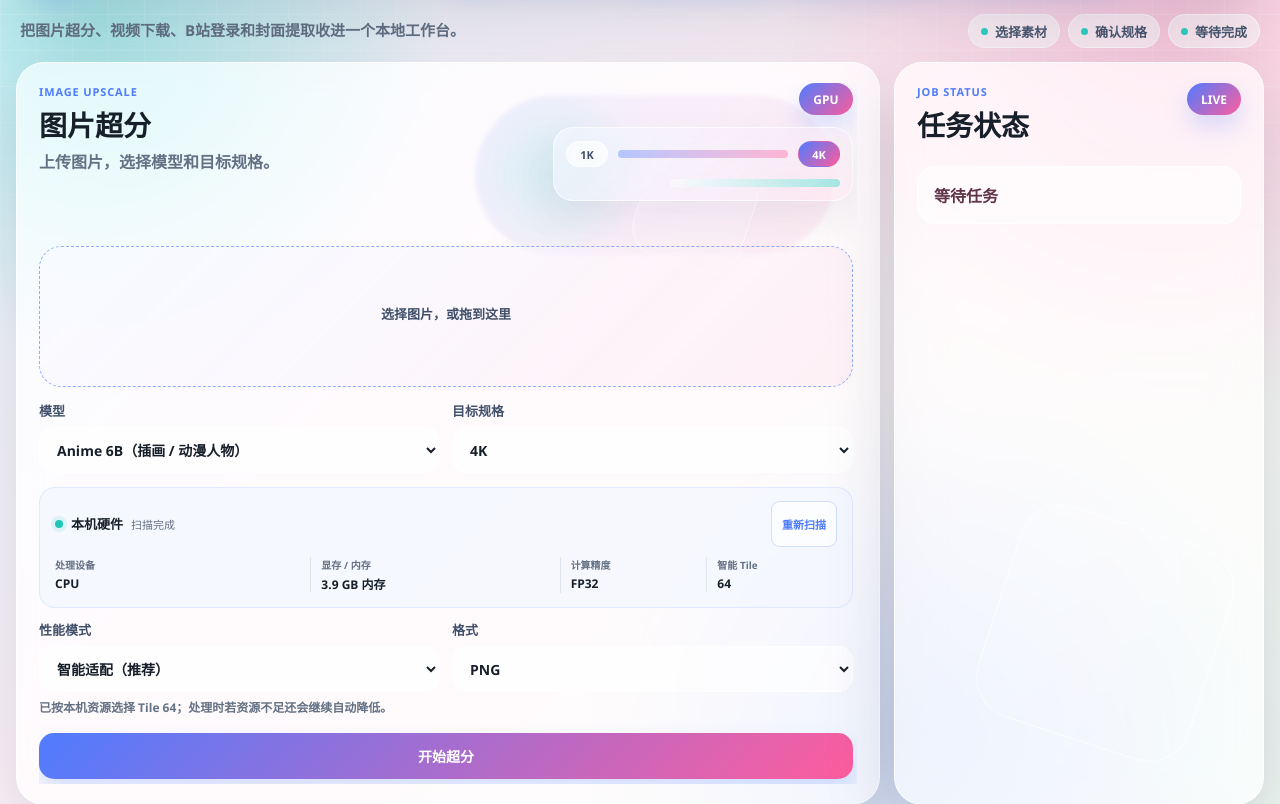
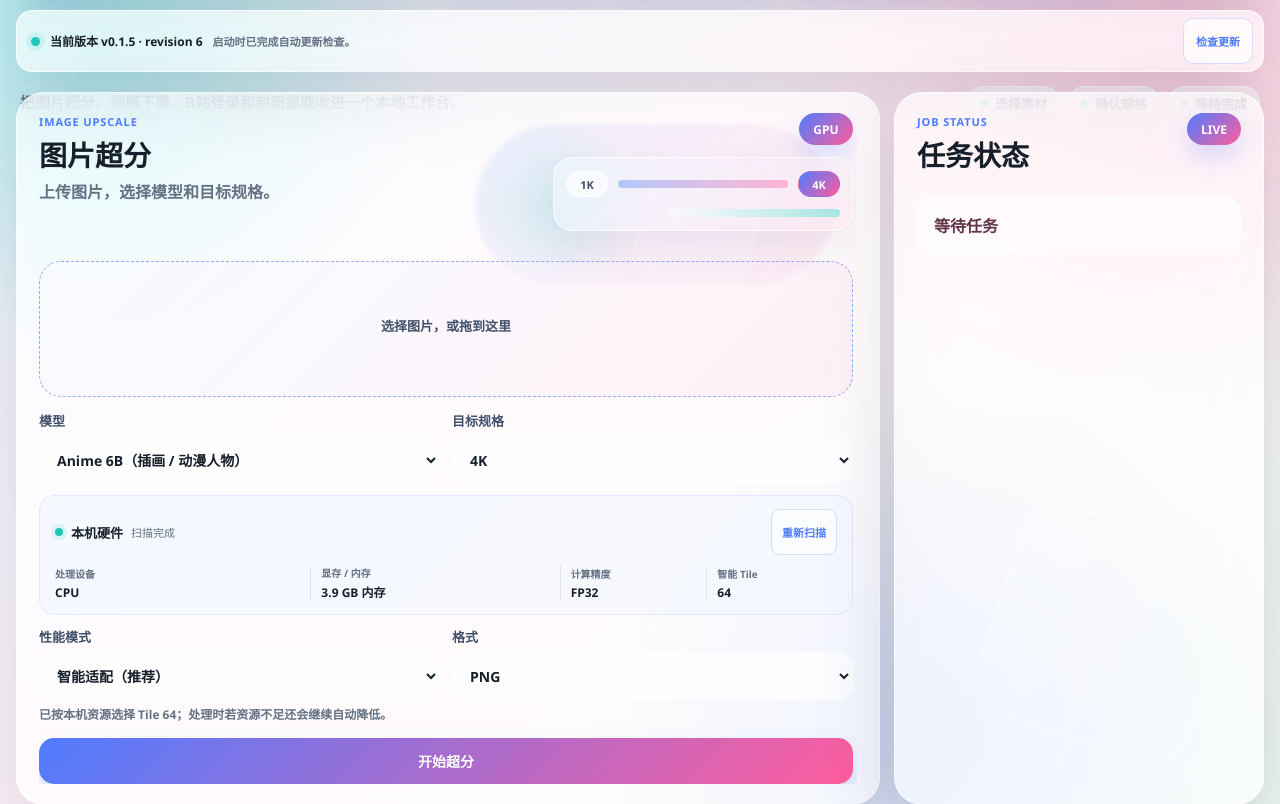
Before and after one commit to 3Takagi/audio-video-tool, a FastAPI app: page / in a window 1280 px wide. Shown: the part 94-898 px from the top of the page. Run offline with FastAPI, Linux system fonts and the light colour scheme; some libraries are stand-ins or nearby versions.

Commit message:
Add update status and manual check (#4)
Co-authored-by: L <L@users.noreply.github.com>

```diff
--- a/app-version.json
+++ b/app-version.json
@@ -1,6 +1,6 @@
 {
   "schema": 1,
-  "revision": 5,
-  "version": "0.1.4",
+  "revision": 6,
+  "version": "0.1.5",
   "minimum_shell_version": "0.1.0"
 }
--- a/app.py
+++ b/app.py
@@ -125,6 +125,28 @@ PROCESS_LOCK = threading.Lock()
 JOB_PROCESSES: dict[str, subprocess.Popen] = {}
 HARDWARE_LOCK = threading.Lock()
 HARDWARE_CACHE: dict | None = None
+UPDATE_LOCK = threading.Lock()
+
+
+def read_app_version() -> dict:
+    for version_file in (ROOT / "app-version.json", APP_DIR / "app-version.json"):
+        if version_file.exists():
+            try:
+                return json.loads(version_file.read_text(encoding="utf-8-sig"))
+            except (OSError, json.JSONDecodeError):
+                continue
+    return {"version": "unknown", "revision": 0}
+
+
+def latest_update_log_line() -> str:
+    log_file = ROOT / "logs" / "update.log"
+    if not log_file.exists():
+        return ""
+    try:
+        lines = [line.strip() for line in log_file.read_text(encoding="utf-8-sig", errors="replace").splitlines() if line.strip()]
+        return lines[-1] if lines else ""
+    except OSError:
+        return ""
 
 
 def detect_upscale_hardware(force: bool = False) -> dict:
@@ -1666,3 +1688,66 @@ def system_capabilities(refresh: bool = False) -> JSONResponse:
             }
         }
     )
+
+
+@app.get("/api/system/update/status")
+def update_status() -> JSONResponse:
+    version = read_app_version()
+    return JSONResponse(
+        {
+            "version": version.get("version", "unknown"),
+            "revision": int(version.get("revision") or 0),
+            "last_result": latest_update_log_line(),
+        }
+    )
+
+
+@app.post("/api/system/update/check")
+def check_for_updates() -> JSONResponse:
+    updater = ROOT / "patch-update.ps1"
+    if os.name != "nt" or not updater.exists():
+        raise HTTPException(status_code=503, detail="当前运行方式不支持自动更新。")
+
+    if not UPDATE_LOCK.acquire(blocking=False):
+        raise HTTPException(status_code=409, detail="更新检查正在进行中。")
+    try:
+        before = read_app_version()
+        env = {**os.environ, "AV_TOOL_SHELL_VERSION": os.environ.get("AV_TOOL_SHELL_VERSION", "0.1.0")}
+        result = subprocess.run(
+            [
+                "powershell.exe",
+                "-NoProfile",
+                "-ExecutionPolicy",
+                "Bypass",
+                "-File",
+                str(updater),
+                "-Root",
+                str(ROOT),
+            ],
+            cwd=str(ROOT),
+            env=env,
+            capture_output=True,
+            text=True,
+            encoding="utf-8",
+            errors="replace",
+            timeout=180,
+            creationflags=subprocess.CREATE_NO_WINDOW,
+        )
+        after = read_app_version()
+        updated = int(after.get("revision") or 0) > int(before.get("revision") or 0)
+        output_lines = [line.strip() for line in f"{result.stdout}\n{result.stderr}".splitlines() if line.strip()]
+        message = output_lines[-1] if output_lines else latest_update_log_line()
+        return JSONResponse(
+            {
+                "ok": result.returncode == 0,
+                "updated": updated,
+                "restart_required": updated,
+                "version": after.get("version", before.get("version", "unknown")),
+                "revision": int(after.get("revision") or 0),
+                "message": message,
+            }
+        )
+    except subprocess.TimeoutExpired as exc:
+        raise HTTPException(status_code=504, detail="检查更新超时，请确认能够访问 GitHub。") from exc
+    finally:
+        UPDATE_LOCK.release()
--- a/static/app.js
+++ b/static/app.js
@@ -35,6 +35,10 @@ const hardwareMemory = document.querySelector("#hardware-memory");
 const hardwarePrecision = document.querySelector("#hardware-precision");
 const hardwareTile = document.querySelector("#hardware-tile");
 const hardwareRescan = document.querySelector("#hardware-rescan");
+const updateBanner = document.querySelector("#update-banner");
+const currentVersion = document.querySelector("#current-version");
+const updateMessage = document.querySelector("#update-message");
+const checkUpdate = document.querySelector("#check-update");
 const youtubePlaylist = document.querySelector("#youtube-playlist");
 const youtubeUrlInput = youtubeDownloadForm?.querySelector("input[name='url']");
 const youtubePlaylistPreview = document.querySelector("#youtube-playlist-preview");
@@ -54,6 +58,50 @@ let currentDownloadUrl = null;
 let currentDownloadName = "result.png";
 let savedFilePath = null;
 let playlistPreviewEntries = [];
+
+async function loadUpdateStatus() {
+  try {
+    const response = await fetch("/api/system/update/status", { cache: "no-store" });
+    if (!response.ok) throw new Error("Version status failed");
+    const data = await response.json();
+    if (currentVersion) currentVersion.textContent = `当前版本 v${data.version} · revision ${data.revision}`;
+    if (updateMessage) updateMessage.textContent = "启动时已完成自动更新检查。";
+    updateBanner?.classList.add("is-current");
+  } catch {
+    if (currentVersion) currentVersion.textContent = "版本信息不可用";
+    if (updateMessage) updateMessage.textContent = "仍可继续使用当前功能。";
+  }
+}
+
+async function runUpdateCheck() {
+  if (!checkUpdate) return;
+  checkUpdate.disabled = true;
+  checkUpdate.textContent = "检查中...";
+  updateBanner?.classList.remove("is-current", "is-updated", "is-error");
+  if (updateMessage) updateMessage.textContent = "正在连接 GitHub 并核对补丁版本。";
+  try {
+    const response = await fetch("/api/system/update/check", { method: "POST", cache: "no-store" });
+    const data = await response.json();
+    if (!response.ok) throw new Error(data.detail || "检查更新失败");
+    if (currentVersion) currentVersion.textContent = `当前版本 v${data.version} · revision ${data.revision}`;
+    if (data.updated) {
+      updateBanner?.classList.add("is-updated");
+      if (updateMessage) updateMessage.textContent = "更新已安装，请关闭并重新打开桌面版以生效。";
+    } else {
+      updateBanner?.classList.add("is-current");
+      if (updateMessage) updateMessage.textContent = "已是最新版。";
+    }
+  } catch (error) {
+    updateBanner?.classList.add("is-error");
+    if (updateMessage) updateMessage.textContent = error.message || "检查更新失败，请稍后重试。";
+  } finally {
+    checkUpdate.disabled = false;
+    checkUpdate.textContent = "检查更新";
+  }
+}
+
+checkUpdate?.addEventListener("click", runUpdateCheck);
+loadUpdateStatus();
 
 const performanceHelp = {
   adaptive: "根据显卡、显存和模型自动选择 Tile。",
--- a/static/style.css
+++ b/static/style.css
@@ -100,6 +100,78 @@ body::after {
   gap: 18px;
   padding: 12px 18px;
   border-radius: 24px;
+}
+
+.update-banner {
+  min-height: 44px;
+  display: grid;
+  grid-template-columns: auto minmax(0, 1fr) auto;
+  align-items: center;
+  gap: 10px;
+  padding: 7px 10px 7px 14px;
+  border-radius: 16px;
+}
+
+.update-banner__indicator {
+  width: 9px;
+  height: 9px;
+  border-radius: 50%;
+  background: #f0b429;
+  box-shadow: 0 0 0 5px rgba(240,180,41,.12);
+}
+
+.update-banner.is-current .update-banner__indicator {
+  background: #20c7b7;
+  box-shadow: 0 0 0 5px rgba(32,199,183,.12);
+}
+
+.update-banner.is-updated .update-banner__indicator {
+  background: var(--accent);
+  box-shadow: 0 0 0 5px color-mix(in srgb, var(--accent) 14%, transparent);
+}
+
+.update-banner.is-error .update-banner__indicator {
+  background: #ef6a76;
+}
+
+.update-banner__copy {
+  min-width: 0;
+  display: flex;
+  align-items: baseline;
+  gap: 10px;
+}
+
+.update-banner__copy strong {
+  flex: 0 0 auto;
+  color: var(--ink);
+  font-size: 12px;
+}
+
+.update-banner__copy span {
+  overflow: hidden;
+  color: var(--muted);
+  font-size: 11px;
+  font-weight: 650;
+  text-overflow: ellipsis;
+  white-space: nowrap;
+}
+
+.check-update {
+  width: auto;
+  min-height: 30px;
+  padding: 5px 12px;
+  border: 1px solid color-mix(in srgb, var(--accent) 22%, transparent);
+  border-radius: 10px;
+  background: rgba(255,255,255,.72);
+  color: var(--accent);
+  font-size: 11px;
+  font-weight: 850;
+  box-shadow: none;
+}
+
+.check-update:disabled {
+  cursor: wait;
+  opacity: .55;
 }
 
 .brand {
@@ -950,6 +1022,15 @@ pre {
 }
 
 @media (max-width: 680px) {
+  .update-banner__copy {
+    display: block;
+  }
+
+  .update-banner__copy span {
+    display: block;
+    margin-top: 2px;
+  }
+
   .hardware-panel__items {
     grid-template-columns: 1fr 1fr;
   }
--- a/templates/index.html
+++ b/templates/index.html
@@ -4,7 +4,7 @@
     <meta charset="utf-8" />
     <meta name="viewport" content="width=device-width, initial-scale=1" />
     <title>音视频工具</title>
-    <link rel="stylesheet" href="/static/style.css?v=20260703-hardware-scan-1" />
+    <link rel="stylesheet" href="/static/style.css?v=20260703-update-banner-1" />
   </head>
   <body data-theme="aurora">
     <main class="app-shell">
@@ -30,6 +30,15 @@
           <button class="theme-dot sunset" type="button" data-theme="sunset" title="暖橘"></button>
         </div>
       </header>
+
+      <section id="update-banner" class="update-banner glass-panel" aria-live="polite">
+        <span class="update-banner__indicator" aria-hidden="true"></span>
+        <div class="update-banner__copy">
+          <strong id="current-version">正在读取版本</strong>
+          <span id="update-message">桌面版会在每次启动时自动检查更新。</span>
+        </div>
+        <button id="check-update" class="check-update" type="button">检查更新</button>
+      </section>
 
       <section class="hero-strip">
         <div class="hero-copy">
@@ -327,6 +336,6 @@
       </section>
     </main>
 
-    <script src="/static/app.js?v=20260703-hardware-scan-1"></script>
+    <script src="/static/app.js?v=20260703-update-banner-1"></script>
   </body>
 </html>
```
